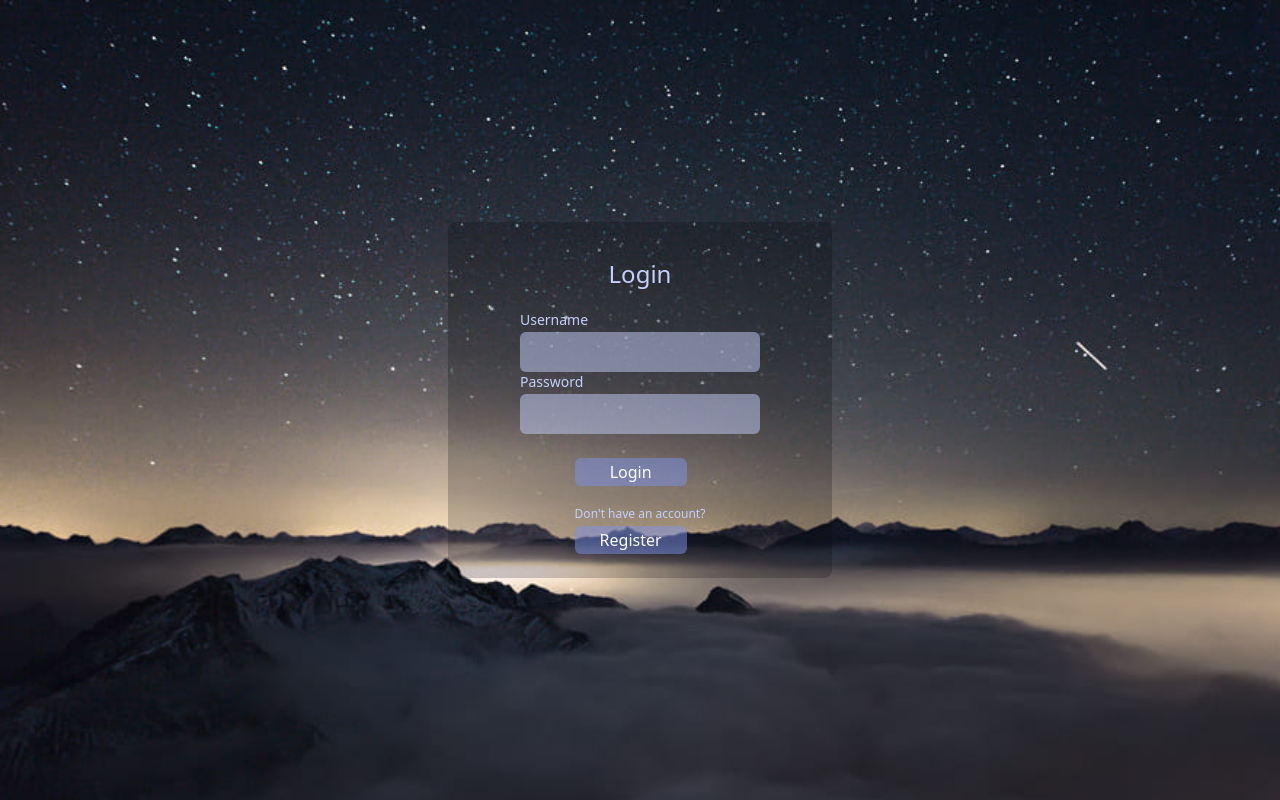
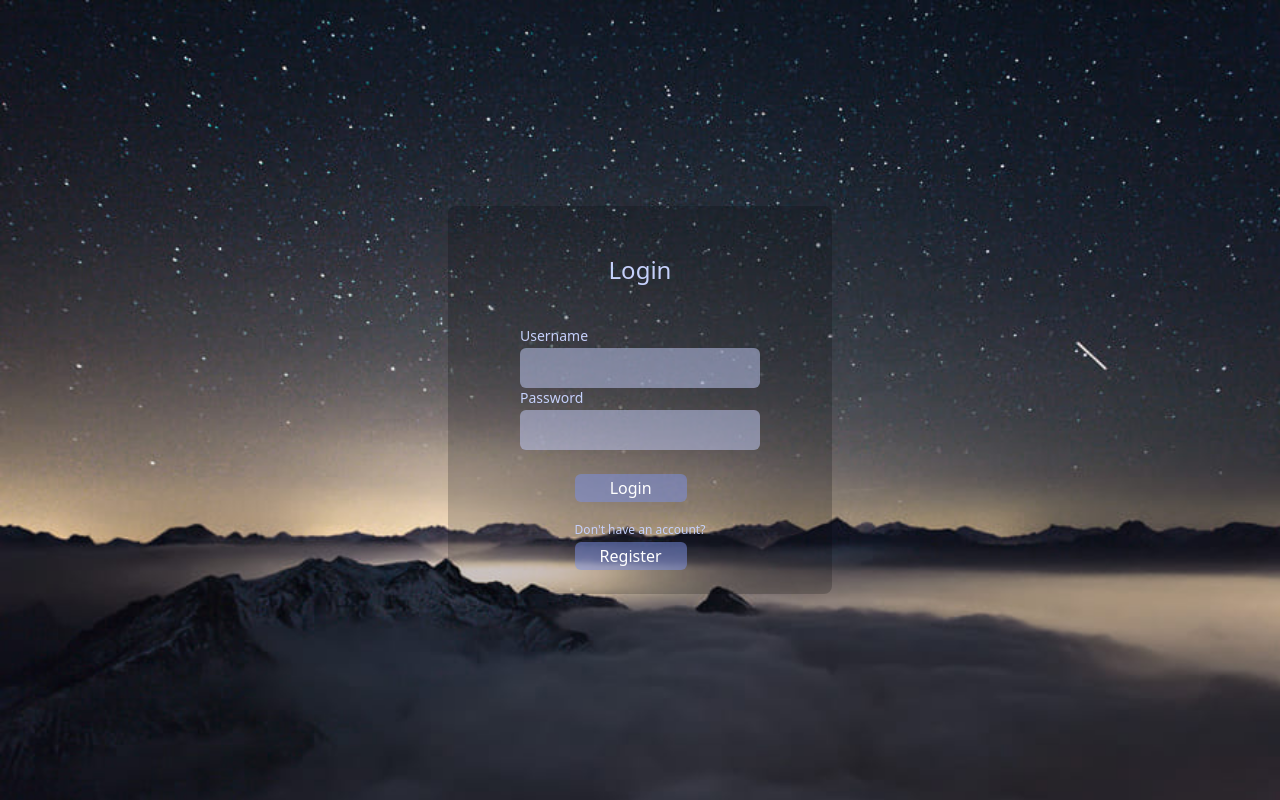
Before and after one commit to hex-dex/easy-social-client, a React (Vite) app: page /login in a window 1280 px wide. Built offline with nearby package versions, Linux system fonts and the light colour scheme.

Commit message:
Added spacing

```diff
--- a/src/pages/Login.jsx
+++ b/src/pages/Login.jsx
@@ -15,7 +15,7 @@ const Login = () => {
       style={{ backgroundImage: `url(${background})` }}
     >
       <div className="my-auto p-4 w-96 rounded-lg bg-black bg-opacity-20">
-        <h1 className="text-2xl mt-5 mb-3 text-hawkes-blue-500 text-center">
+        <h1 className="text-2xl my-8 text-hawkes-blue-500 text-center">
           Login
         </h1>
         <form className="py-2" onSubmit={handleSubmit(onSubmit)}>
```
